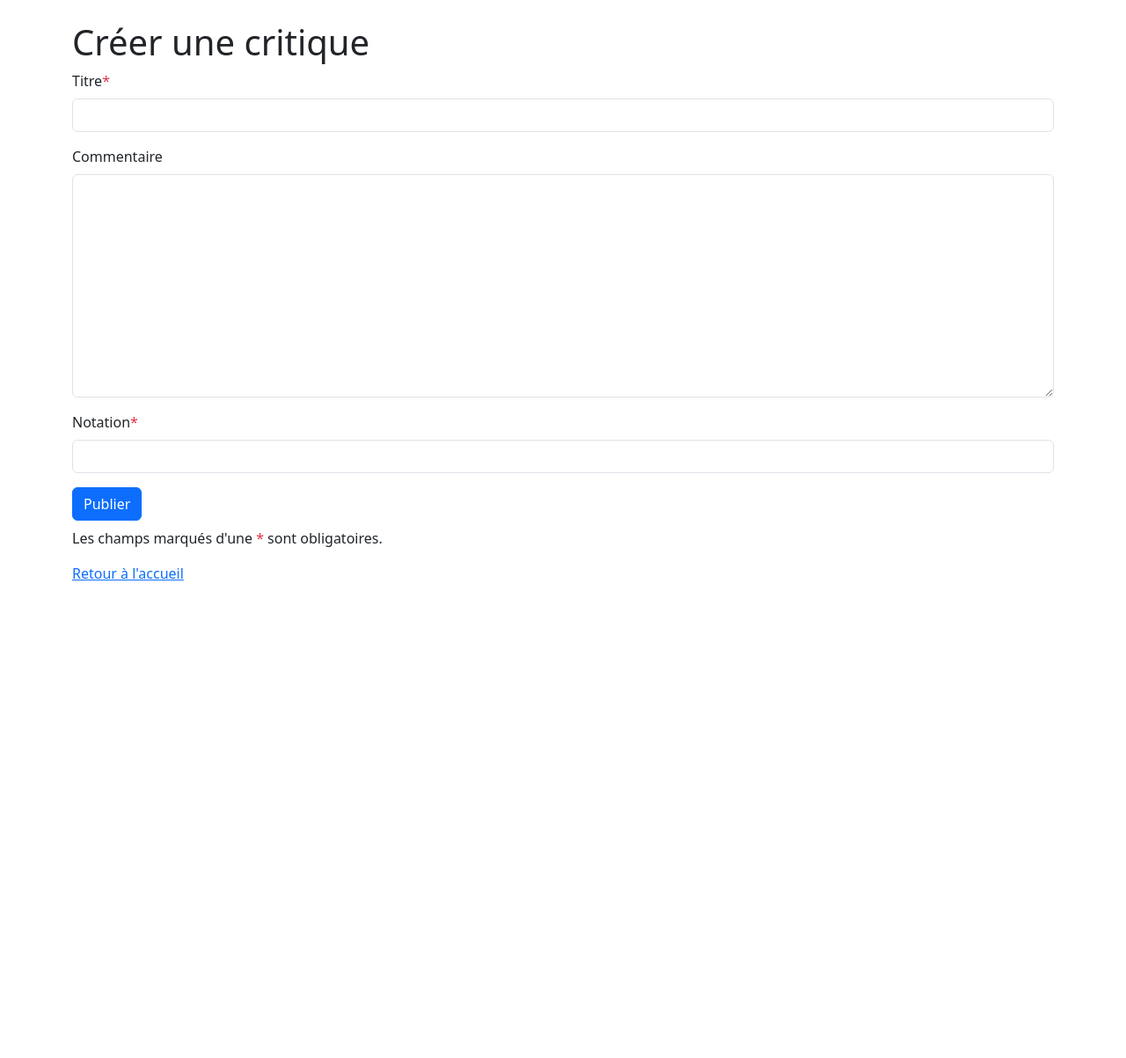
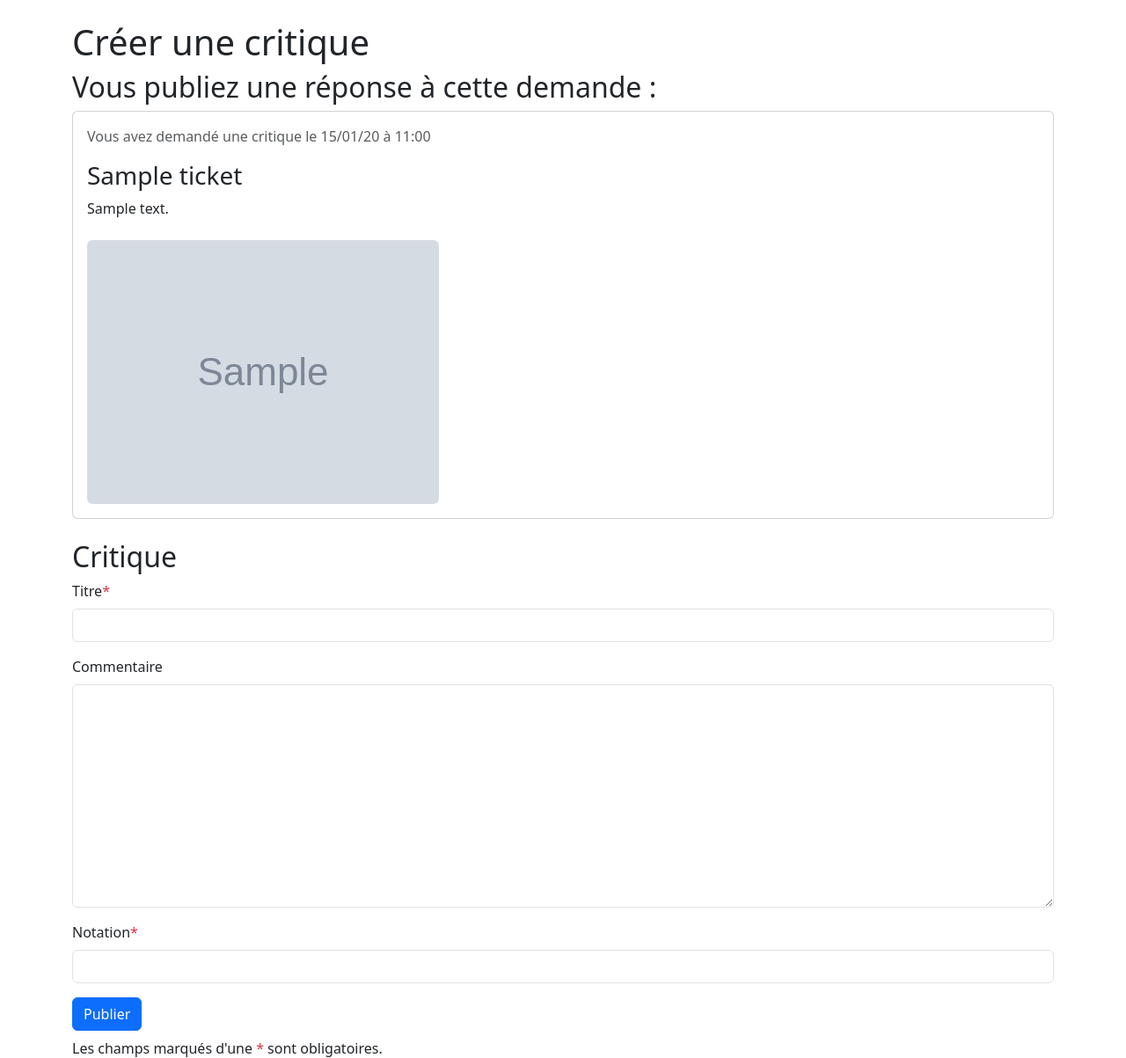
Before and after one commit to mrnlarue-cloud/Projet_9_OC, a Django app: page /creer-critique/1/ in a window 1280 px wide. Shown: the top 1203 px of the page at 88% size. Before the commit the page ends 660 px from the top, so only its background shows below. Run offline with Django 5.2, Linux system fonts and the light colour scheme; a user stored in the database is signed in; tables that the repository leaves empty hold one stand-in row (values such as "Sample post"); grey boxes marked "Sample" are stand-in pictures; some libraries are stand-ins or nearby versions.

Commit message:
Affiche le ticket lors de la création d'une critique

```diff
--- a/litreview/templates/pages/creer_critique.html
+++ b/litreview/templates/pages/creer_critique.html
@@ -3,6 +3,12 @@
 
 {% block content %}
     <h1>Créer une critique</h1>
+
+    <h2>Vous publiez une réponse à cette demande :</h2>
+
+    {% include "pages/temp_partiels/ticket_reponse.html" with ticket=ticket %}
+
+    <h2>Critique</h2>
 
     <form method="post">
         {% csrf_token %}
```
